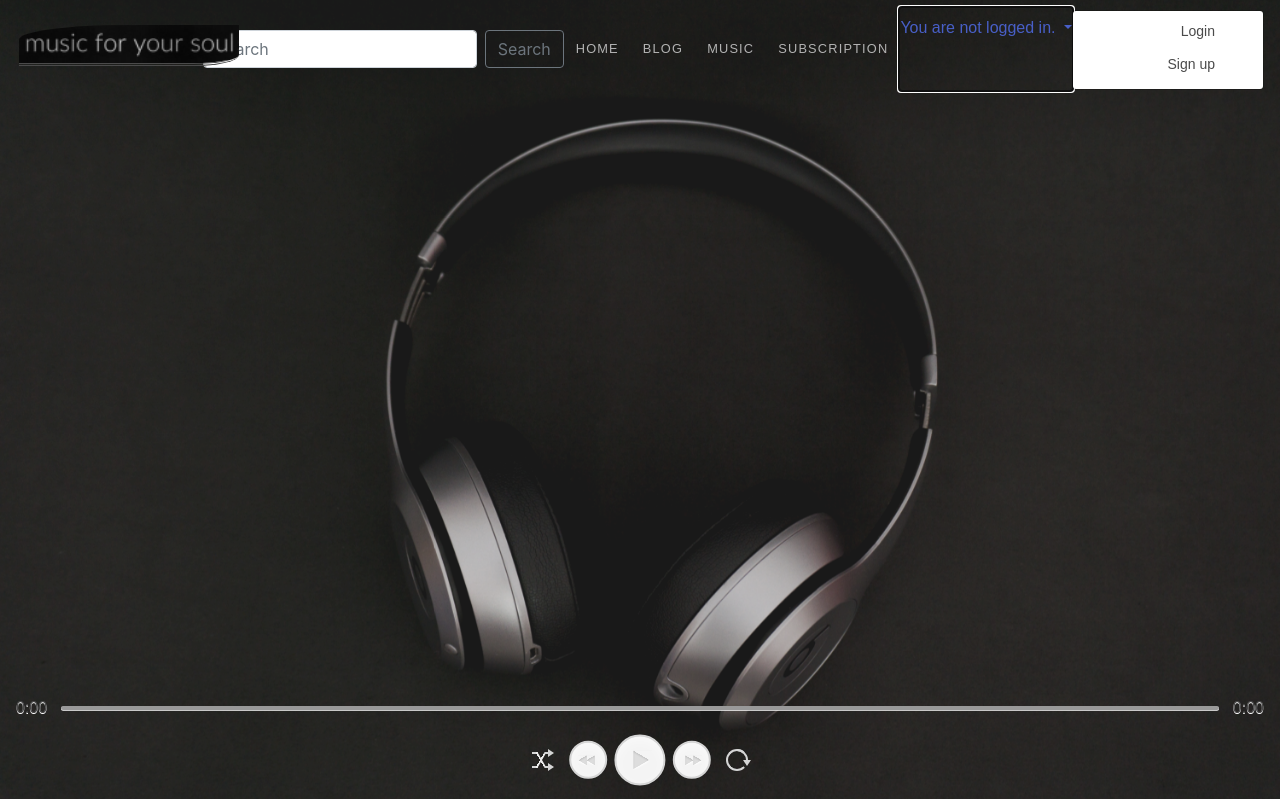
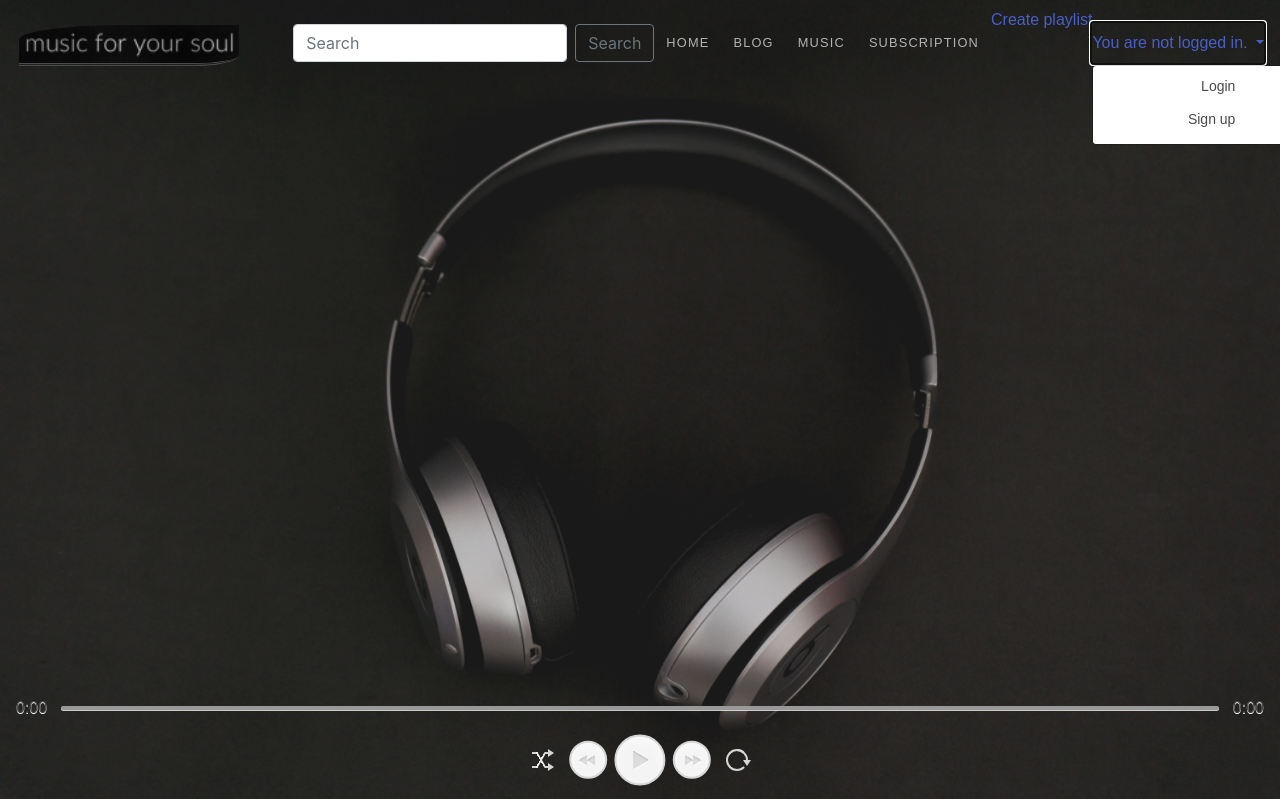
Before and after one commit to jercamadalina/learning-mvt-architecture, a Django app: page / in a window 1280 px wide, after a click on "You are not logged in.". Shown: the top 799 px of the page. Run offline with Django 4.2, Linux system fonts and the light colour scheme; some libraries are stand-ins or nearby versions.

Commit message:
Changed dropdown-menu-right navbar position

```diff
--- a/ssm_project/ssm_app/static/css/style.css
+++ b/ssm_project/ssm_app/static/css/style.css
@@ -8,8 +8,12 @@ body {
 }
 
 /* Navigation bar */
-.navbar-end a.navbar-item-playlist {
+.navbar-nav .navbar-end a.navbar-item-playlist {
   display: none;
+}
+
+#navbarMenuHeroA .navbar-nav .nav-item .dropdown-menu {
+    position: absolute;
 }
 
 div#navbarMenuHeroA {
```
